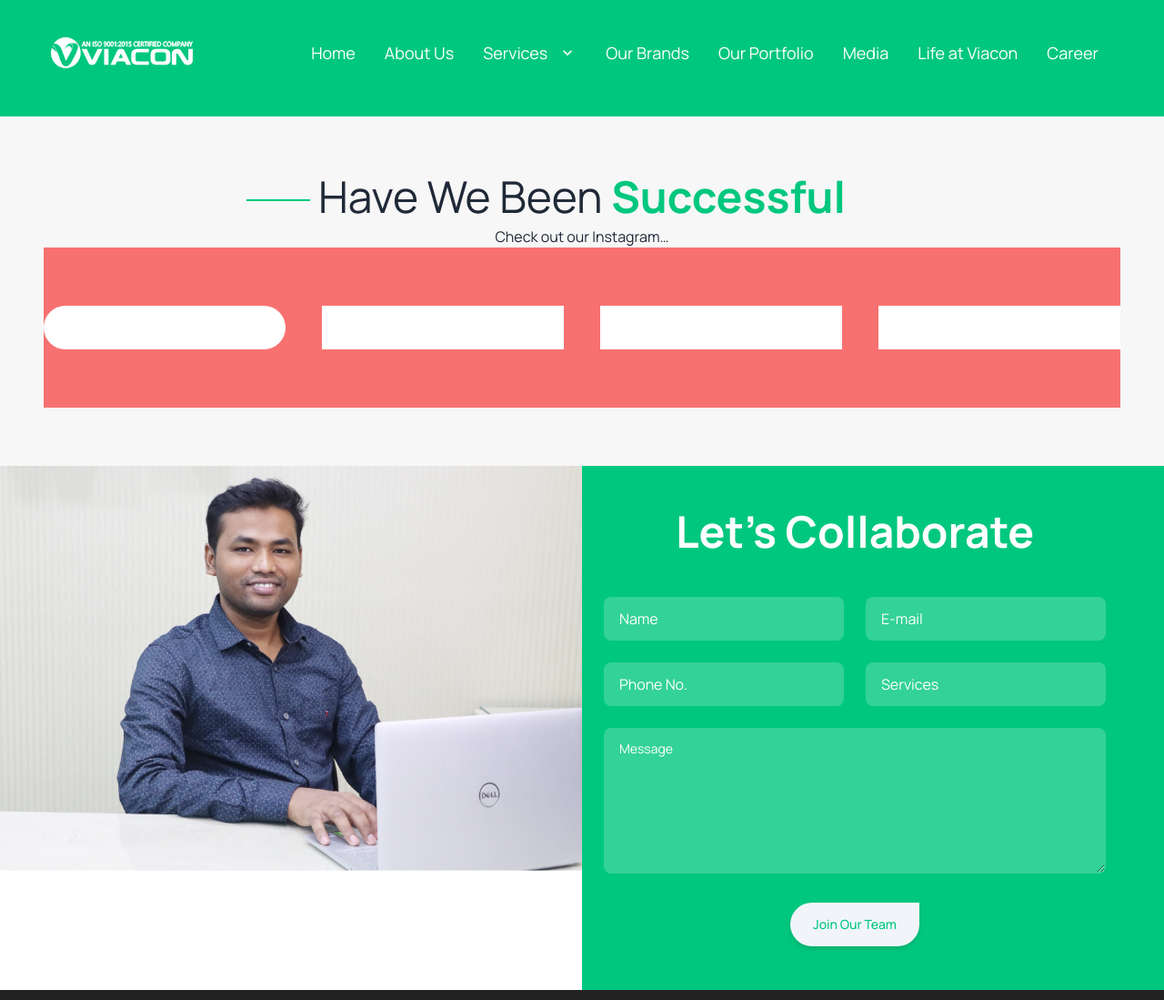
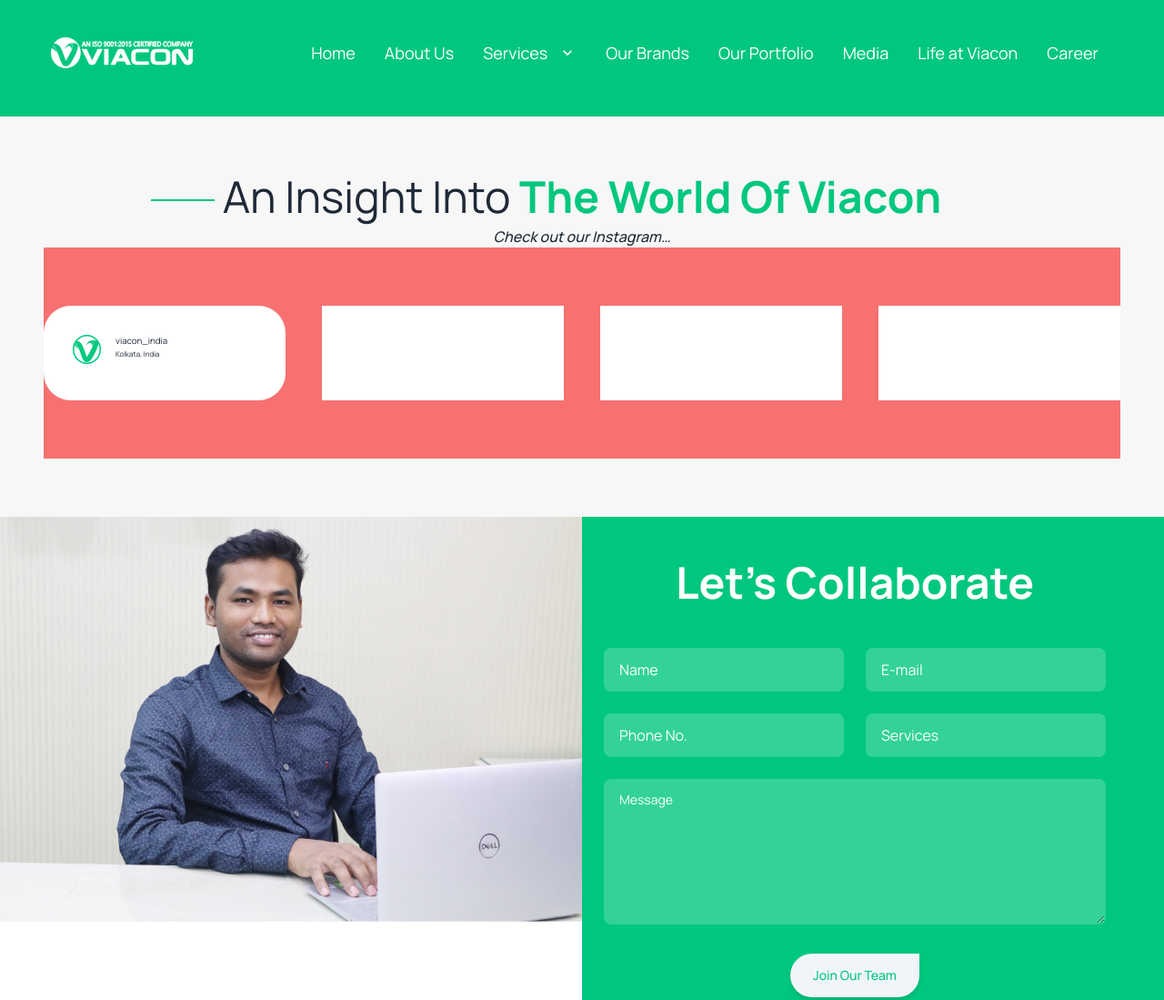
Before and after one commit to dipankarviacon123/viacon-theme-html, a website: page src/about.html in a window 1280 px wide. Shown: the top 1099 px of the page at 91% size. Drawn offline with Linux system fonts and the light colour scheme.

Commit message:
satart about the man
Signed-off-by: dipankarviacon@123cls <dipankarbarman.viacon@gmail.com>

```diff
--- a/src/about.html
+++ b/src/about.html
@@ -148,16 +148,56 @@
         <div class="container mx-auto">
             <div class="">
                 <h2 class="relative sec-title pb-2">
-                    <span class="title-before inline-block"></span>Have We Been</span>
-                    <span class="text-primary font-bold"> Successful</span>
+                    <span class="title-before inline-block font-medium"></span>An Insight Into </span>
+                    <span class="text-primary font-bold"> The World Of Viacon</span>
                 </h2>
-                <p class="text-center self-center">
+                <p class="text-center self-center italic font-medium">
                     Check out our Instagram…
                 </p>
 
                 <div class="py-16 grid grid-cols-4 gap-10 bg-red-400">
-                    <div class="card-insta-sec w-86 bg-base-100 py-6 rounded-[30px]">
+
+
+
+
+
+
+                    <div class="card-insta-sec card w-86 bg-base-100 rounded-[30px]">
+                        <div class="card-body">
+                            <div class="card-head flex ">
+
+                                <div class="icon-and-dsc flex gap-4">
+                                    <div class="image_wrapper ">
+                                        <img src="/resource/images/about/vaicon logo.svg" alt="">
+                                    </div>
+                                    <div class="flex-col ">
+                                        <h3 class="text-[9.7px]">
+                                            viacon_india
+                                        </h3>
+                                        <p class="text-[8px]">
+                                            Kolkata, India
+                                        </p>
+                                    </div>
+                                </div>
+
+                                <div class="dot-wrapper ">
+                                    <img src="/resource/images/about/" alt="">
+                                </div>
+
+
+
+                            </div>
+                            <div class="">
+
+                            </div>
+                        </div>
                     </div>
+
+
+
+
+
+
                     <div class="card-insta-sec w-86 bg-base-100 py-6">
                     </div>
                     <div class="card-insta-sec w-86 bg-base-100 py-6">
```
Also changed, not shown: src/index.html (+1 -1 lines), dist/output.css, resource/images/about/bookmark.svg (added), resource/images/about/chat_box.svg (added), resource/images/about/love-icon.svg (added), resource/images/about/send.svg (added), resource/images/about/vaicon logo.svg (added).
